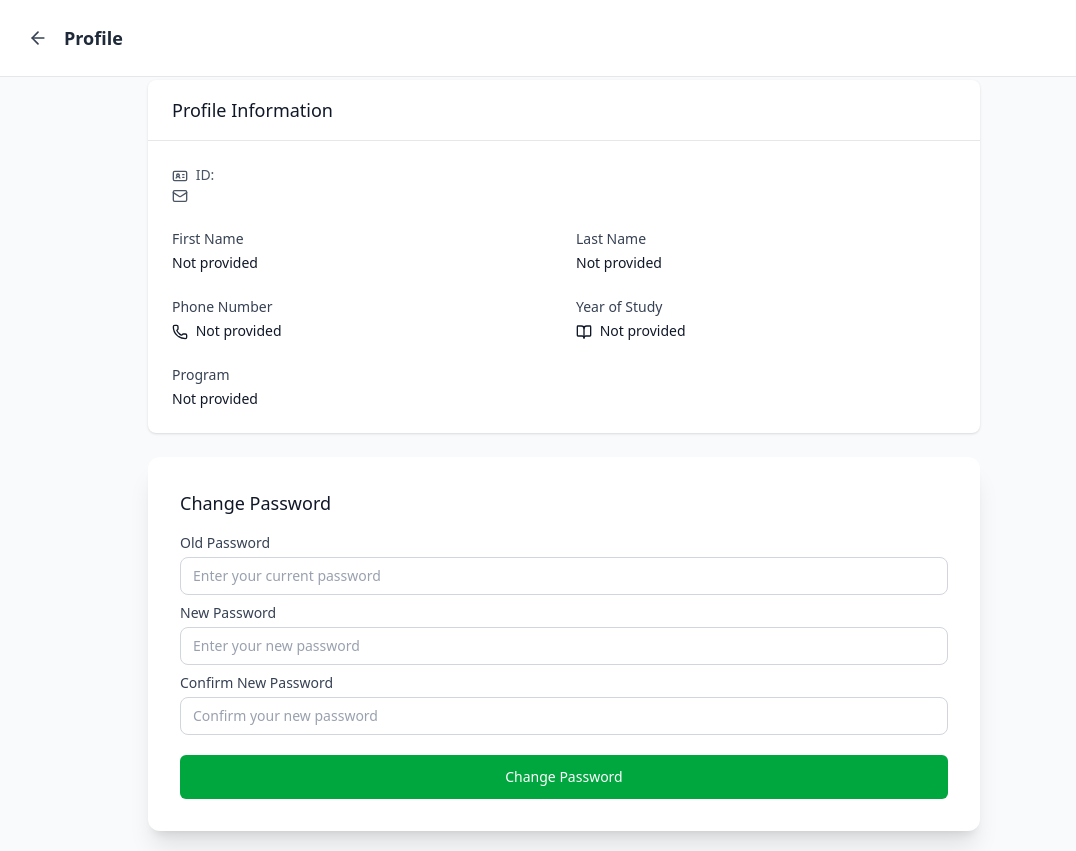
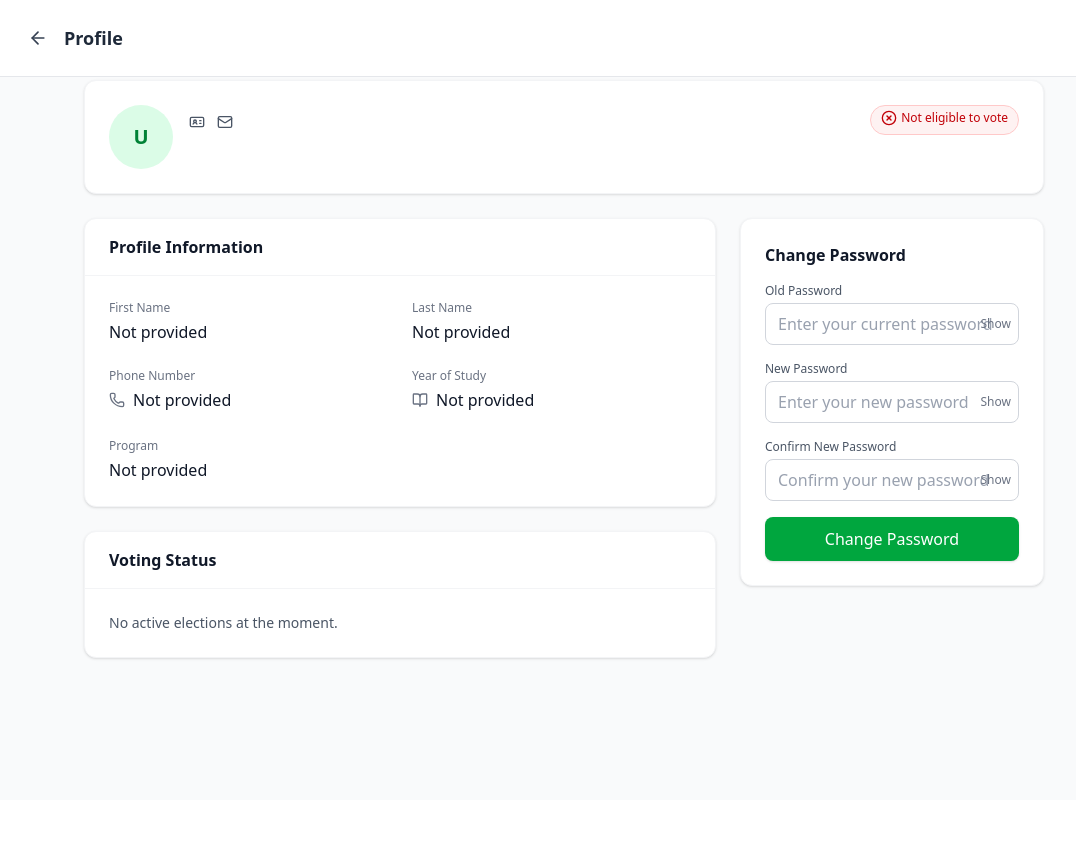
Before and after one commit to manaf-dev/gmsa-voting-app, a Vue app in the folder frontend/: page /profile in a window 1280 px wide. Shown: the whole page, without its empty margins (76-1152 px from the left). After the commit the page ends 800 px from the top, so only its background shows below. Built offline with nearby package versions, Linux system fonts and the light colour scheme; no server answers.

Commit message:
profile picture redisigned

```diff
--- a/frontend/src/pages/voter/Profile.vue
+++ b/frontend/src/pages/voter/Profile.vue
@@ -1,9 +1,9 @@
 <script setup lang="ts">
-import { onMounted, ref, reactive } from 'vue'
+import { onMounted, ref, reactive, computed, watch } from 'vue'
 import { useAuthStore } from '@/stores/authStore'
 import NavBar from '@/components/NavBar.vue'
 import BaseBtn from '@/components/BaseBtn.vue'
-import { ArrowLeft, IdCard, Mail, Phone, BookOpen } from 'lucide-vue-next'
+import { ArrowLeft, IdCard, Mail, Phone, BookOpen, CheckCircle, XCircle, User as UserIcon } from 'lucide-vue-next'
 import { useRouter } from 'vue-router'
 import { useToast } from 'vue-toastification'
 
@@ -13,6 +13,9 @@ const toast = useToast()
 
 const user = ref<any>(null)
 const isSubmitting = ref(false)
+const showOld = ref(false)
+const showNew = ref(false)
+const showConfirm = ref(false)
 
 const passwordForm = reactive({
   old_password: '',
@@ -20,25 +23,53 @@ const passwordForm = reactive({
   confirm_password: '',
 })
 
-const goBack = () => {
-  router.back()
+const goBack = () => router.back()
+
+const fullName = computed(() => {
+  const u = user.value
+  if (!u) return ''
+  return `${u.first_name || ''} ${u.last_name || ''}`.trim() || u.username || 'User'
+})
+const initials = computed(() => {
+  const parts = fullName.value.split(' ').filter(Boolean)
+  return parts.slice(0, 2).map((p: string) => p[0]?.toUpperCase() || '').join('') || 'U'
+})
+
+const activeVoteMap = computed<Record<string, boolean>>(() => user.value?.active_elections_vote_status || {})
+const activeVotedCount = computed(() => Object.values(activeVoteMap.value).filter(Boolean).length)
+
+const validatePasswordForm = () => {
+  if (!passwordForm.old_password || !passwordForm.new_password || !passwordForm.confirm_password) {
+    toast.error('Please fill in all password fields')
+    return false
+  }
+  if (passwordForm.new_password.length < 8) {
+    toast.error('New password must be at least 8 characters')
+    return false
+  }
+  if (passwordForm.new_password !== passwordForm.confirm_password) {
+    toast.error('New password and confirm password do not match')
+    return false
+  }
+  return true
 }
 
 const changePassword = async () => {
-  if (passwordForm.new_password !== passwordForm.confirm_password) {
-    toast.error('New password and confirm password do not match')
-    return
-  }
+  if (!validatePasswordForm()) return
   try {
     isSubmitting.value = true
-    console.log(passwordForm) // Debug
-    await authStore.changePassword(passwordForm)
+    await authStore.changePassword({
+      old_password: passwordForm.old_password,
+      new_password: passwordForm.new_password,
+      confirm_password: passwordForm.confirm_password,
+    })
     toast.success('Password changed successfully!')
     passwordForm.old_password = ''
     passwordForm.new_password = ''
     passwordForm.confirm_password = ''
-  } catch (error) {
-    toast.error('Failed to change password')
+  } catch (error: any) {
+    const msg = error?.response?.data?.detail || error?.response?.data?.error || 'Failed to change password'
+    toast.error(msg)
   } finally {
     isSubmitting.value = false
   }
@@ -47,6 +78,14 @@ const changePassword = async () => {
 onMounted(() => {
   user.value = authStore.user
 })
+
+watch(
+  () => authStore.user,
+  (u) => {
+    user.value = u
+  },
+  { immediate: true }
+)
 </script>
 
 <template>
@@ -54,124 +93,150 @@ onMounted(() => {
     <!-- Navbar -->
     <NavBar>
       <template #left>
-        <button
-          class="flex items-center text-gray-700 hover:bg-gray-100 p-2 rounded-full"
-          @click="goBack"
-        >
+        <button class="flex items-center text-gray-700 hover:bg-gray-100 p-2 rounded-full" @click="goBack">
           <ArrowLeft class="w-5 h-5" />
         </button>
         <h1 class="text-lg font-semibold text-gray-800">Profile</h1>
       </template>
-
       <template #right>
-        <span class="text-sm text-gray-600"> {{ user?.first_name }} {{ user?.last_name }} </span>
+        <span class="text-sm text-gray-600"> {{ fullName }} </span>
       </template>
     </NavBar>
 
-    <div class="max-w-4xl mx-auto pt-20 pb-5 px-4 sm:px-6 lg:px-8">
+    <!-- Header card -->
+    <div class="max-w-5xl mx-auto px-4 sm:px-6 lg:px-8 pt-20 pb-6">
+      <div class="bg-white rounded-xl shadow-sm border border-gray-100 p-6">
+        <div class="flex items-start gap-4">
+          <div class="w-16 h-16 rounded-full bg-green-100 text-green-700 flex items-center justify-center text-xl font-semibold">
+            <UserIcon class="w-8 h-8" v-if="!initials" />
+            <span v-else>{{ initials }}</span>
+          </div>
+          <div class="flex-1">
+            <div class="flex flex-col sm:flex-row sm:items-center sm:justify-between gap-2">
               <div>
-        <!-- Profile Information -->
-        <div class="lg:col-span-2">
-          <div class="bg-white rounded-lg shadow">
-            <div class="px-6 py-4 border-b border-gray-200 flex items-center justify-between">
-              <h3 class="text-lg font-medium text-gray-900">Profile Information</h3>
-            </div>
-
-            <div class="p-6 space-y-6">
-              <!-- Basic Info -->
-              <div class="flex items-center space-x-6">
-                <div>
-                  <h2 class="text-xl font-bold text-gray-900">
-                    {{ user?.first_name }} {{ user?.last_name }}
-                  </h2>
-                  <p class="text-sm text-gray-600">
-                    <IdCard class="inline w-4 h-4 mr-1" /> ID: {{ user?.student_id }}
-                  </p>
-                  <p class="text-sm text-gray-600">
-                    <Mail class="inline w-4 h-4 mr-1" /> {{ user?.email }}
+                <h2 class="text-2xl font-semibold text-gray-900">{{ fullName }}</h2>
+                <p class="text-gray-600 text-sm flex items-center gap-3 mt-1">
+                  <span class="inline-flex items-center gap-1"><IdCard class="w-4 h-4" /> {{ user?.student_id }}</span>
+                  <span class="inline-flex items-center gap-1"><Mail class="w-4 h-4" /> {{ user?.email }}</span>
                 </p>
               </div>
+              <div class="flex flex-wrap items-center gap-2">
+                <span class="px-2.5 py-1 rounded-full text-xs font-medium" :class="user?.can_vote ? 'bg-green-50 text-green-700 border border-green-200' : 'bg-red-50 text-red-700 border border-red-200'">
+                  <span class="inline-flex items-center gap-1">
+                    <component :is="user?.can_vote ? CheckCircle : XCircle" class="w-4 h-4" />
+                    {{ user?.can_vote ? 'Eligible to vote' : 'Not eligible to vote' }}
+                  </span>
+                </span>
+                <span v-if="user?.is_ec_member" class="px-2.5 py-1 rounded-full text-xs font-medium bg-indigo-50 text-indigo-700 border border-indigo-200">
+                  EC Member
+                </span>
               </div>
-
-              <!-- Profile Details -->
-              <div class="grid grid-cols-1 md:grid-cols-2 gap-6">
-                <div>
-                  <label class="block text-sm font-medium text-gray-700">First Name</label>
-                  <p class="mt-1 text-sm text-gray-900">{{ user?.first_name || 'Not provided' }}</p>
             </div>
-
-                <div>
-                  <label class="block text-sm font-medium text-gray-700">Last Name</label>
-                  <p class="mt-1 text-sm text-gray-900">{{ user?.last_name || 'Not provided' }}</p>
-                </div>
-
-                <div>
-                  <label class="block text-sm font-medium text-gray-700">Phone Number</label>
-                  <p class="mt-1 text-sm text-gray-900">
-                    <Phone class="inline w-4 h-4 mr-1" />
-                    {{ user?.phone || 'Not provided' }}
-                  </p>
-                </div>
-
-                <div>
-                  <label class="block text-sm font-medium text-gray-700">Year of Study</label>
-                  <p class="mt-1 text-sm text-gray-900">
-                    <BookOpen class="inline w-4 h-4 mr-1" />
-                    {{ user?.year_of_study ? 'Level ' + user.year_of_study : 'Not provided' }}
-                  </p>
-                </div>
-
-                <div class="md:col-span-2">
-                  <label class="block text-sm font-medium text-gray-700">Program</label>
-                  <p class="mt-1 text-sm text-gray-900">{{ user?.program || 'Not provided' }}</p>
           </div>
         </div>
       </div>
     </div>
 
-          <!-- Change Password Form -->
-          <div class="bg-white rounded-xl shadow-xl p-8 mt-6">
-            <h3 class="text-lg font-medium text-gray-900 mb-4">Change Password</h3>
-            <form @submit.prevent="changePassword">
-              <label class="block text-sm font-medium text-gray-700 mb-2 text-left">
-                Old Password
+    <!-- Content grid -->
+    <div class="max-w-5xl mx-auto px-4 sm:px-6 lg:px-8 pb-10 grid grid-cols-1 lg:grid-cols-3 gap-6">
+      <!-- Left: profile details -->
+      <div class="lg:col-span-2 space-y-6">
+        <div class="bg-white rounded-xl shadow-sm border border-gray-100">
+          <div class="px-6 py-4 border-b border-gray-100 flex items-center justify-between">
+            <h3 class="text-base font-semibold text-gray-900">Profile Information</h3>
+          </div>
+          <div class="p-6 grid grid-cols-1 md:grid-cols-2 gap-6">
+            <div>
+              <div class="text-xs text-gray-500">First Name</div>
+              <div class="mt-1 text-gray-900">{{ user?.first_name || 'Not provided' }}</div>
+            </div>
+            <div>
+              <div class="text-xs text-gray-500">Last Name</div>
+              <div class="mt-1 text-gray-900">{{ user?.last_name || 'Not provided' }}</div>
+            </div>
+            <div>
+              <div class="text-xs text-gray-500">Phone Number</div>
+              <div class="mt-1 text-gray-900 inline-flex items-center gap-2"><Phone class="w-4 h-4 text-gray-500" /> {{ user?.phone_number || 'Not provided' }}</div>
+            </div>
+            <div>
+              <div class="text-xs text-gray-500">Year of Study</div>
+              <div class="mt-1 text-gray-900 inline-flex items-center gap-2"><BookOpen class="w-4 h-4 text-gray-500" /> {{ user?.year_of_study ? 'Level ' + user.year_of_study : 'Not provided' }}</div>
+            </div>
+            <div class="md:col-span-2">
+              <div class="text-xs text-gray-500">Program</div>
+              <div class="mt-1 text-gray-900">{{ user?.program || 'Not provided' }}</div>
+            </div>
+          </div>
+        </div>
+
+        <!-- Voting status -->
+        <div class="bg-white rounded-xl shadow-sm border border-gray-100">
+          <div class="px-6 py-4 border-b border-gray-100 flex items-center justify-between">
+            <h3 class="text-base font-semibold text-gray-900">Voting Status</h3>
+          </div>
+          <div class="p-6">
+            <div v-if="Object.keys(activeVoteMap).length === 0" class="text-sm text-gray-600">No active elections at the moment.</div>
+            <div v-else class="text-sm text-gray-700 flex flex-wrap gap-2">
+              <span class="text-gray-600">You have voted in</span>
+              <span class="font-semibold text-gray-900">{{ activeVotedCount }}</span>
+              <span class="text-gray-600">active election(s).</span>
+            </div>
+          </div>
+        </div>
+      </div>
+
+      <!-- Right: security -->
+      <div class="space-y-6">
+        <div class="bg-white rounded-xl shadow-sm border border-gray-100 p-6">
+          <h3 class="text-base font-semibold text-gray-900 mb-4">Change Password</h3>
+          <form @submit.prevent="changePassword" class="space-y-4">
+            <div>
+              <label class="block text-xs font-medium text-gray-600">Old Password</label>
+              <div class="relative mt-1">
                 <input
                   v-model="passwordForm.old_password"
-                  type="password"
+                  :type="showOld ? 'text' : 'password'"
                   required
                   autocomplete="current-password"
-                  class="w-full px-3 py-2 border mt-1 border-gray-300 rounded-lg placeholder-gray-400 outline-none focus:ring-2 ring-gray-500"
+                  class="w-full px-3 py-2 border border-gray-300 rounded-lg placeholder-gray-400 outline-none focus:ring-2 focus:ring-green-500"
                   placeholder="Enter your current password"
                 />
-              </label>
-
-              <label class="block text-sm font-medium text-gray-700 mb-2 text-left">
-                New Password
+                <button type="button" class="absolute inset-y-0 right-2 text-xs text-gray-500" @click="showOld = !showOld">{{ showOld ? 'Hide' : 'Show' }}</button>
+              </div>
+            </div>
+            <div>
+              <label class="block text-xs font-medium text-gray-600">New Password</label>
+              <div class="relative mt-1">
                 <input
                   v-model="passwordForm.new_password"
-                  type="password"
+                  :type="showNew ? 'text' : 'password'"
+                  minlength="8"
                   required
                   autocomplete="new-password"
-                  class="w-full px-3 py-2 border mt-1 border-gray-300 rounded-lg placeholder-gray-400 outline-none focus:ring-2 ring-gray-500"
+                  class="w-full px-3 py-2 border border-gray-300 rounded-lg placeholder-gray-400 outline-none focus:ring-2 focus:ring-green-500"
                   placeholder="Enter your new password"
                 />
-              </label>
-
-              <label class="block text-sm font-medium text-gray-700 mb-2 text-left">
-                Confirm New Password
+                <button type="button" class="absolute inset-y-0 right-2 text-xs text-gray-500" @click="showNew = !showNew">{{ showNew ? 'Hide' : 'Show' }}</button>
+              </div>
+            </div>
+            <div>
+              <label class="block text-xs font-medium text-gray-600">Confirm New Password</label>
+              <div class="relative mt-1">
                 <input
                   v-model="passwordForm.confirm_password"
-                  type="password"
+                  :type="showConfirm ? 'text' : 'password'"
+                  minlength="8"
                   required
                   autocomplete="new-password"
-                  class="w-full px-3 py-2 border mt-1 border-gray-300 rounded-lg placeholder-gray-400 outline-none focus:ring-2 ring-gray-500"
+                  class="w-full px-3 py-2 border border-gray-300 rounded-lg placeholder-gray-400 outline-none focus:ring-2 focus:ring-green-500"
                   placeholder="Confirm your new password"
                 />
-              </label>
-
+                <button type="button" class="absolute inset-y-0 right-2 text-xs text-gray-500" @click="showConfirm = !showConfirm">{{ showConfirm ? 'Hide' : 'Show' }}</button>
+              </div>
+            </div>
             <BaseBtn
               type="submit"
-                class="w-full btn btn-primary py-3 mt-5 flex items-center justify-center cursor-pointer"
+              class="w-full py-2.5 bg-green-600 text-white hover:bg-green-700 rounded-lg shadow-sm transition disabled:opacity-50 disabled:bg-gray-300 disabled:cursor-not-allowed"
               :disabled="isSubmitting"
             >
               {{ isSubmitting ? 'Changing...' : 'Change Password' }}
@@ -181,5 +246,4 @@ onMounted(() => {
       </div>
     </div>
   </div>
-  </div>
 </template>
```
Lines whose indentation alone changed are shown as unchanged.
